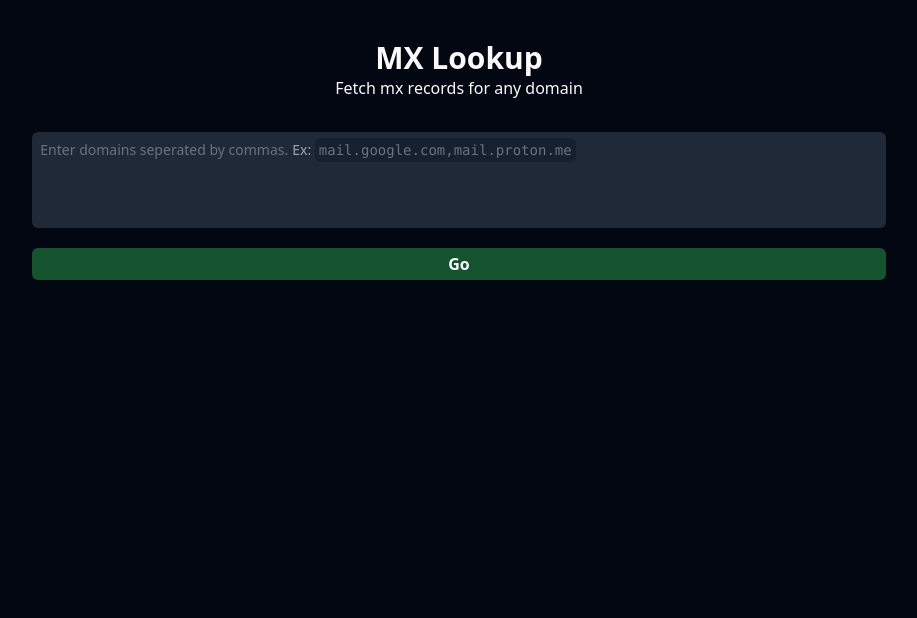
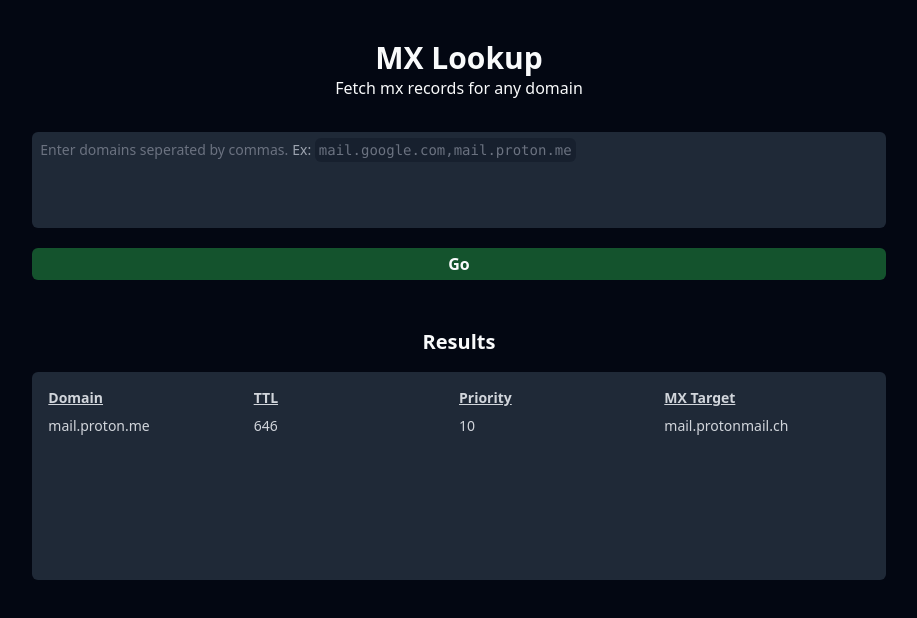
Before and after one commit to abh1sheke/mx-master, a SvelteKit app: page / in a window 1280 px wide. Shown: the top 618 px of the page, without its empty margins (181-1098 px from the left). Built offline with nearby package versions, Linux system fonts and the light colour scheme.

Commit message:
feat: add a table component to display results

```diff
--- /dev/null
+++ b/src/lib/components/Table.svelte
@@ -0,0 +1,30 @@
+<section class="my-12 md:w-2/3 w-10/12">
+		<h1 class="text-xl font-bold text-center mb-4">Results</h1>
+		<div class="bg-gray-800 rounded-md h-52 p-4 text-gray-300 max-h-52 overflow-auto">
+			<div class="res-row mb-2" id="res-head">
+				<h2>Domain</h2>
+				<h2>TTL</h2>
+				<h2>Priority</h2>
+				<h2>MX Target</h2>
+			</div>
+			<div class="res-row">
+				<h3>mail.proton.me</h3>
+				<h3>646</h3>
+				<h3>10</h3>
+				<h3>mail.protonmail.ch</h3>
+			</div>
+		</div>
+</section>
+
+<style lang="postcss">
+	#res-head h2 {
+		@apply font-bold underline;
+	}
+	.res-row {
+		@apply grid grid-cols-4 font-light md:text-sm text-xs;
+	}
+
+	.res-row h3 {
+		@apply overflow-x-scroll h-8;
+	}
+</style>
--- a/src/routes/+page.svelte
+++ b/src/routes/+page.svelte
@@ -1,6 +1,7 @@
 <script lang="ts">
 	import { fade } from 'svelte/transition';
 	import { quintOut } from 'svelte/easing';
+	import Table from '$lib/components/Table.svelte';
 
 	let showLabel = true;
 	let domains: string;
@@ -39,6 +40,8 @@
 	</form>
 </section>
 
+<Table />
+
 <style lang="postcss">
 	label {
 		@apply absolute my-3 text-gray-500 cursor-text;
```
